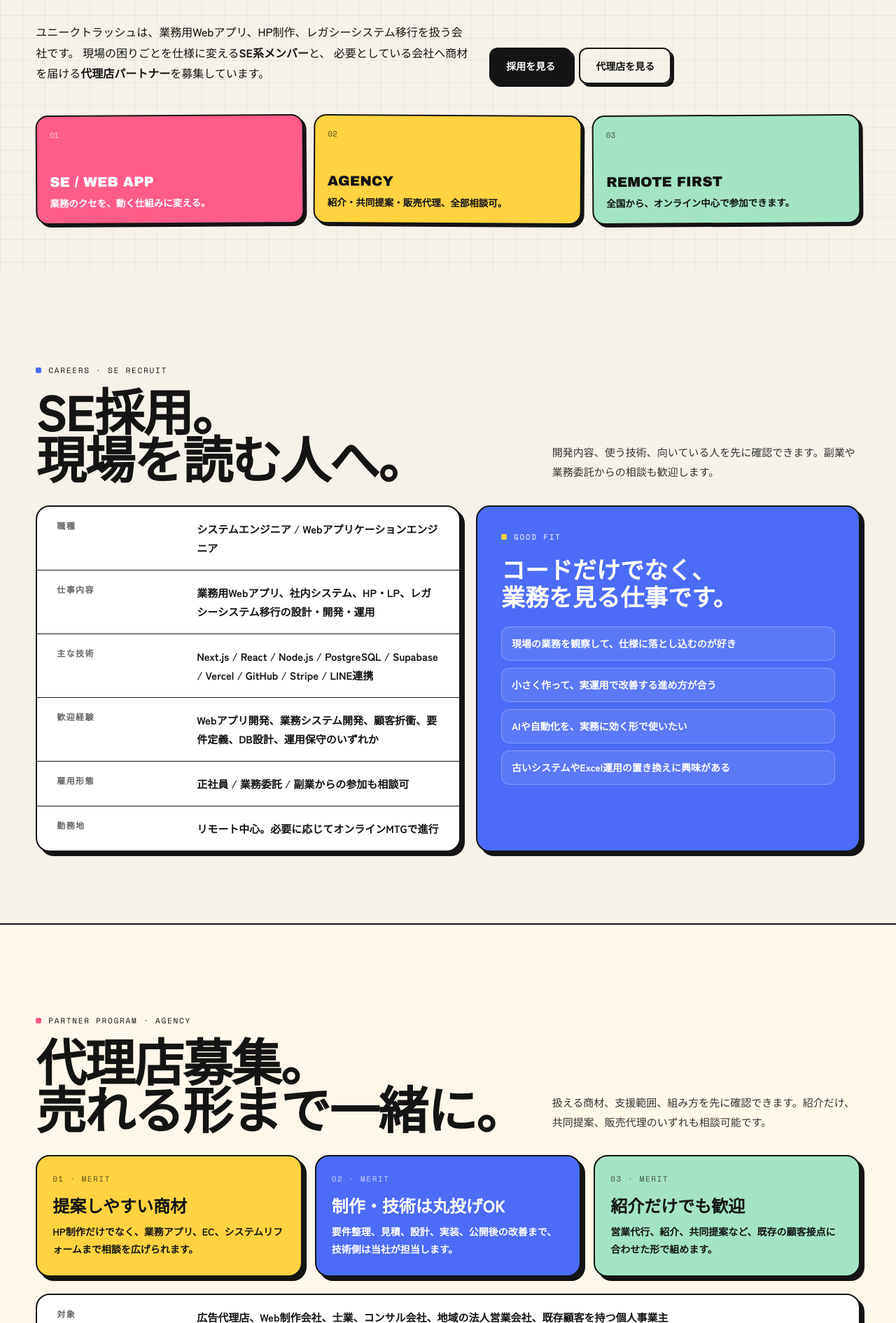
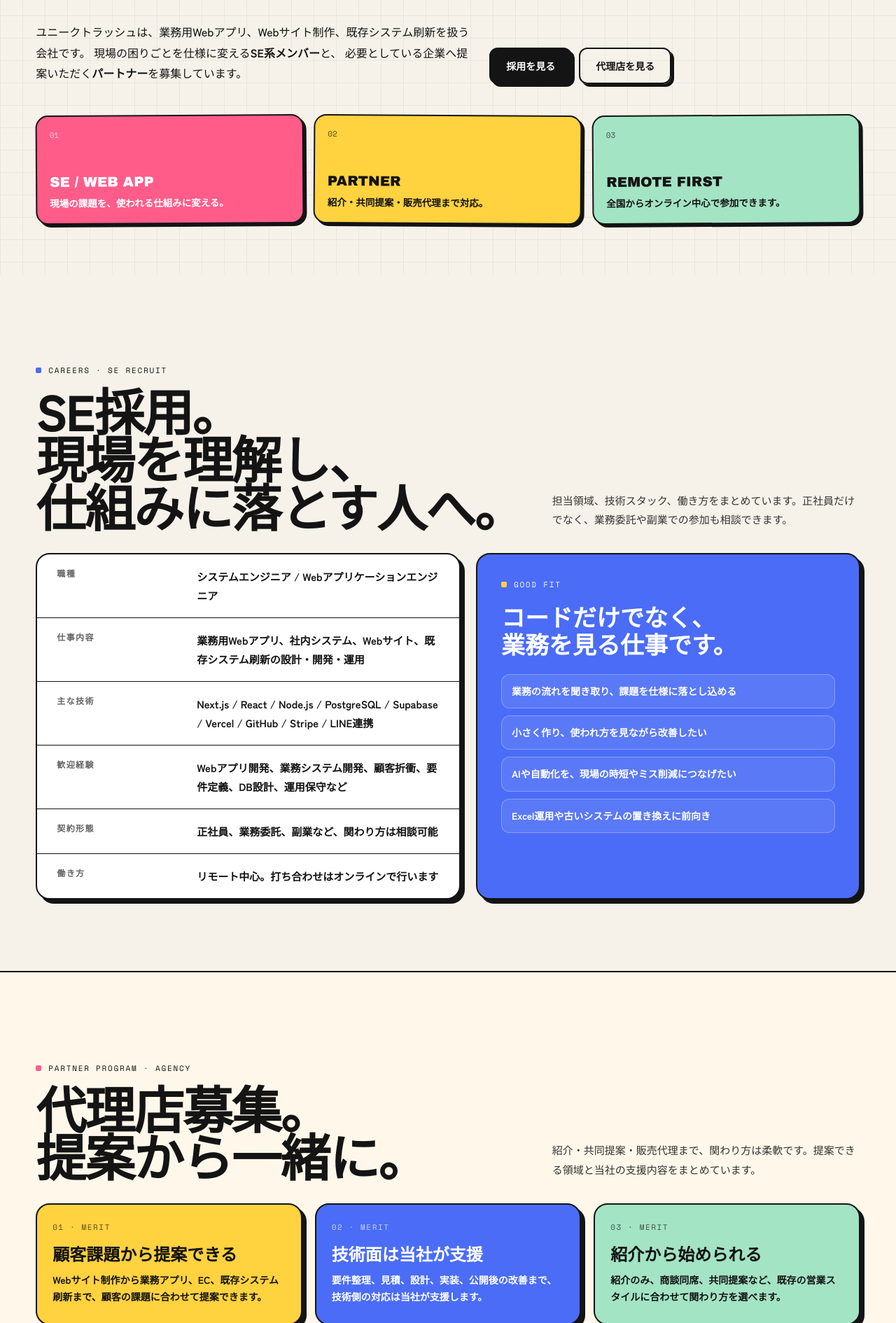
Before and after one commit to tpp217/UT-official-HP, a Next.js app: page /join in a window 1280 px wide. Shown: the part 410-2300 px from the top of the page at 70% size. Built offline with nearby package versions, Linux system fonts and the light colour scheme.

Commit message:
fix: 募集ページの文言を全面調整

```diff
--- a/app/join/page.jsx
+++ b/app/join/page.jsx
@@ -5,63 +5,63 @@ import Footer from '../components/Footer';
 export const metadata = {
   title: '採用情報・代理店募集 | 株式会社ユニークトラッシュ',
   description:
-    '株式会社ユニークトラッシュのSE採用情報と、Web制作・業務アプリ開発を紹介いただく代理店パートナー募集ページです。',
+    '株式会社ユニークトラッシュのSE採用と、Web制作・業務アプリ開発を提案いただくパートナー募集ページです。',
   alternates: { canonical: '/join' },
   openGraph: {
     title: '採用情報・代理店募集 | 株式会社ユニークトラッシュ',
     description:
-      'SE採用と代理店パートナー募集。現場のクセをアプリにする仲間と、必要な会社へ届けるパートナーを募集しています。',
+      'SE採用とパートナー募集。現場の課題を仕組みに変える仲間と、必要な企業へ提案いただくパートナーを募集しています。',
     url: '/join',
   },
 };
 
 const fitItems = [
-  '現場の業務を観察して、仕様に落とし込むのが好き',
-  '小さく作って、実運用で改善する進め方が合う',
-  'AIや自動化を、実務に効く形で使いたい',
-  '古いシステムやExcel運用の置き換えに興味がある',
+  '業務の流れを聞き取り、課題を仕様に落とし込める',
+  '小さく作り、使われ方を見ながら改善したい',
+  'AIや自動化を、現場の時短やミス削減につなげたい',
+  'Excel運用や古いシステムの置き換えに前向き',
 ];
 
 const careerRows = [
   ['職種', 'システムエンジニア / Webアプリケーションエンジニア'],
-  ['仕事内容', '業務用Webアプリ、社内システム、HP・LP、レガシーシステム移行の設計・開発・運用'],
+  ['仕事内容', '業務用Webアプリ、社内システム、Webサイト、既存システム刷新の設計・開発・運用'],
   ['主な技術', 'Next.js / React / Node.js / PostgreSQL / Supabase / Vercel / GitHub / Stripe / LINE連携'],
-  ['歓迎経験', 'Webアプリ開発、業務システム開発、顧客折衝、要件定義、DB設計、運用保守のいずれか'],
-  ['雇用形態', '正社員 / 業務委託 / 副業からの参加も相談可'],
-  ['勤務地', 'リモート中心。必要に応じてオンラインMTGで進行'],
+  ['歓迎経験', 'Webアプリ開発、業務システム開発、顧客折衝、要件定義、DB設計、運用保守など'],
+  ['契約形態', '正社員、業務委託、副業など、関わり方は相談可能'],
+  ['働き方', 'リモート中心。打ち合わせはオンラインで行います'],
 ];
 
 const partnerMerits = [
   {
     n: '01',
-    title: '提案しやすい商材',
-    body: 'HP制作だけでなく、業務アプリ、EC、システムリフォームまで相談を広げられます。',
+    title: '顧客課題から提案できる',
+    body: 'Webサイト制作から業務アプリ、EC、既存システム刷新まで、顧客の課題に合わせて提案できます。',
     bg: 'var(--yellow)',
     ink: 'var(--ink)',
   },
   {
     n: '02',
-    title: '制作・技術は丸投げOK',
-    body: '要件整理、見積、設計、実装、公開後の改善まで、技術側は当社が担当します。',
+    title: '技術面は当社が支援',
+    body: '要件整理、見積、設計、実装、公開後の改善まで、技術側の対応は当社が支援します。',
     bg: 'var(--blue)',
     ink: '#fff',
   },
   {
     n: '03',
-    title: '紹介だけでも歓迎',
-    body: '営業代行、紹介、共同提案など、既存の顧客接点に合わせた形で組めます。',
+    title: '紹介から始められる',
+    body: '紹介のみ、商談同席、共同提案など、既存の営業スタイルに合わせて関わり方を選べます。',
     bg: 'var(--mint)',
     ink: 'var(--ink)',
   },
 ];
 
 const partnerRows = [
-  ['対象', '広告代理店、Web制作会社、士業、コンサル会社、地域の法人営業会社、既存顧客を持つ個人事業主'],
+  ['対象', '広告代理店、Web制作会社、士業、コンサル会社、法人営業会社、既存顧客を持つ個人事業主'],
   ['募集形態', '紹介パートナー / 販売代理店 / 共同提案パートナー'],
-  ['扱える商材', 'コーポレートサイト、LP、業務用Webアプリ、EC、システムリフォーム、運用保守'],
-  ['支援内容', '提案資料、初回商談同席、技術ヒアリング、見積作成、納品後フォロー'],
+  ['提案できる領域', 'コーポレートサイト、LP、業務用Webアプリ、EC、既存システム刷新、運用保守'],
+  ['当社の支援', '提案資料、初回商談同席、技術ヒアリング、見積作成、納品後フォロー'],
   ['報酬', '案件内容・関与範囲に応じて個別相談'],
-  ['地域', '全国対応。オンライン商談を基本に進行'],
+  ['対応地域', '全国対応。オンライン商談を基本に進行します'],
 ];
 
 function Header() {
@@ -145,7 +145,7 @@ function Header() {
         </nav>
 
         <a href="#entry" className="btn btn-primary join-header-cta" style={{ padding: '10px 18px', fontSize: 13 }}>
-          相談する →
+          応募・相談 →
         </a>
       </div>
     </header>
@@ -278,9 +278,9 @@ export default function JoinPage() {
               className="join-hero-grid"
             >
               <p style={{ margin: 0, fontSize: 'clamp(15px,1.25vw,17px)', lineHeight: 1.85, fontWeight: 500 }}>
-                ユニークトラッシュは、業務用Webアプリ、HP制作、レガシーシステム移行を扱う会社です。
+                ユニークトラッシュは、業務用Webアプリ、Webサイト制作、既存システム刷新を扱う会社です。
                 現場の困りごとを仕様に変える<strong>SE系メンバー</strong>と、
-                必要としている会社へ商材を届ける<strong>代理店パートナー</strong>を募集しています。
+                必要としている企業へ提案いただく<strong>パートナー</strong>を募集しています。
               </p>
               <div className="join-hero-actions" style={{ display: 'flex', gap: 10, flexWrap: 'wrap' }}>
                 <a href="#careers" className="btn btn-primary">
@@ -301,9 +301,9 @@ export default function JoinPage() {
               }}
             >
               {[
-                ['SE / WEB APP', '業務のクセを、動く仕組みに変える。', 'var(--pink)', '#fff'],
-                ['AGENCY', '紹介・共同提案・販売代理、全部相談可。', 'var(--yellow)', 'var(--ink)'],
-                ['REMOTE FIRST', '全国から、オンライン中心で参加できます。', 'var(--mint)', 'var(--ink)'],
+                ['SE / WEB APP', '現場の課題を、使われる仕組みに変える。', 'var(--pink)', '#fff'],
+                ['PARTNER', '紹介・共同提案・販売代理まで対応。', 'var(--yellow)', 'var(--ink)'],
+                ['REMOTE FIRST', '全国からオンライン中心で参加できます。', 'var(--mint)', 'var(--ink)'],
               ].map(([title, body, bg, ink], index) => (
                 <article
                   key={title}
@@ -339,11 +339,13 @@ export default function JoinPage() {
             <SectionHeading
               label="CAREERS · SE RECRUIT"
               dot="var(--blue)"
-              copy="開発内容、使う技術、向いている人を先に確認できます。副業や業務委託からの相談も歓迎します。"
+              copy="担当領域、技術スタック、働き方をまとめています。正社員だけでなく、業務委託や副業での参加も相談できます。"
             >
               SE採用。
               <br />
-              現場を読む人へ。
+              現場を理解し、
+              <br />
+              仕組みに落とす人へ。
             </SectionHeading>
 
             <div style={{ display: 'grid', gridTemplateColumns: 'minmax(0, 1.05fr) minmax(280px, .95fr)', gap: 22 }} className="join-two-col">
@@ -394,11 +396,11 @@ export default function JoinPage() {
             <SectionHeading
               label="PARTNER PROGRAM · AGENCY"
               dot="var(--pink)"
-              copy="扱える商材、支援範囲、組み方を先に確認できます。紹介だけ、共同提案、販売代理のいずれも相談可能です。"
+              copy="紹介・共同提案・販売代理まで、関わり方は柔軟です。提案できる領域と当社の支援内容をまとめています。"
             >
               代理店募集。
               <br />
-              売れる形まで一緒に。
+              提案から一緒に。
             </SectionHeading>
 
             <div style={{ display: 'grid', gap: 18, gridTemplateColumns: 'repeat(auto-fit, minmax(240px, 1fr))', marginBottom: 24 }}>
@@ -432,7 +434,7 @@ export default function JoinPage() {
             <SectionHeading
               label="FLOW · HOW TO START"
               dot="var(--yellow)"
-              copy="採用もパートナーも、まずは30分ほど話して、お互いに合うかを確認する流れです。"
+              copy="まずは短い面談で、経験・顧客層・関わり方を確認します。条件が合えば、小さな案件から始めます。"
             >
               はじめ方は、
               <br />
@@ -441,9 +443,9 @@ export default function JoinPage() {
 
             <div style={{ display: 'grid', gap: 14, gridTemplateColumns: 'repeat(auto-fit, minmax(220px, 1fr))' }}>
               {[
-                ['01', '問い合わせ', 'フォームの種別で「採用応募」または「代理店募集」を選んで送信してください。'],
-                ['02', 'オンライン面談', '経験、得意領域、組み方、案件イメージをすり合わせます。'],
-                ['03', '小さく開始', '副業・紹介1件・共同提案など、始めやすい形から進めます。'],
+                ['01', '問い合わせ', 'フォームで「採用応募」または「代理店募集」を選び、現在の状況をお知らせください。'],
+                ['02', 'オンライン面談', '経験、得意領域、希望する関わり方、案件イメージを確認します。'],
+                ['03', '小さく開始', '副業、紹介1件、共同提案など、無理のない範囲から始めます。'],
               ].map(([n, title, body]) => (
                 <article key={n} className="nb-card reveal" style={{ background: '#fff', padding: 22 }}>
                   <div style={{ fontFamily: '"Archivo Black",sans-serif', fontSize: 34, color: 'var(--pink)' }}>{n}</div>
@@ -474,13 +476,13 @@ export default function JoinPage() {
                   <span>ENTRY / CONTACT</span>
                 </div>
                 <h2 style={{ margin: 0, fontSize: 'clamp(28px,4vw,48px)', lineHeight: 1.08, fontWeight: 900 }}>
-                  採用も代理店も、
+                  まずは話して、
                   <br />
-                  まずは相談から。
+                  合う形を決めます。
                 </h2>
                 <p style={{ margin: '16px 0 0', fontSize: 15, lineHeight: 1.8, color: '#333' }}>
-                  お問い合わせフォームの「お問い合わせ種別」で、採用応募または代理店募集を選べます。
-                  経歴書や提案資料がある場合は、その旨も添えてください。
+                  お問い合わせフォームで、採用応募または代理店募集を選んで送信してください。
+                  経歴書、会社資料、提案したい案件がある場合は、本文に概要を添えてください。
                 </p>
               </div>
               <a href="/#contact" className="btn btn-primary" style={{ whiteSpace: 'nowrap' }}>
```
